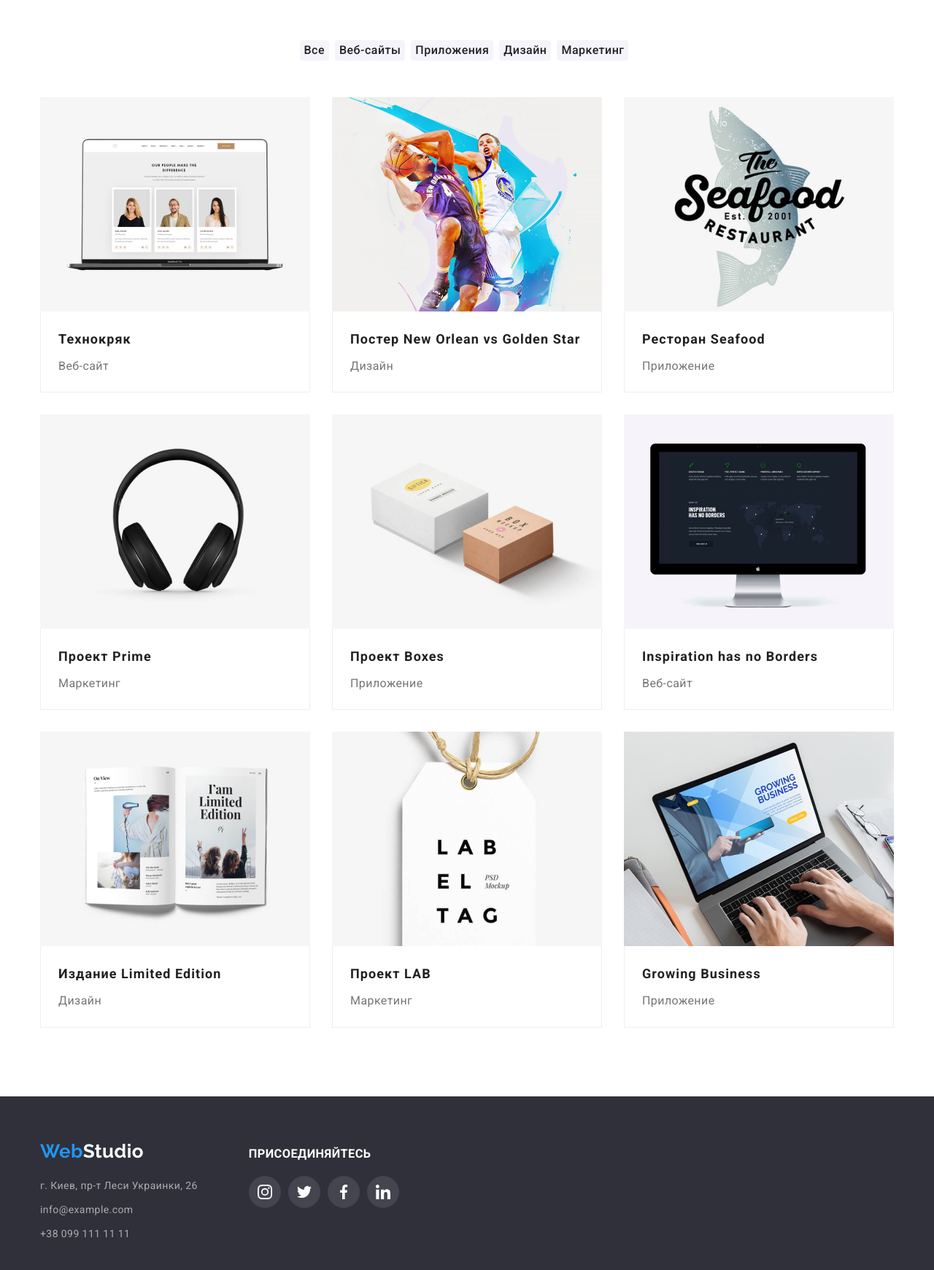
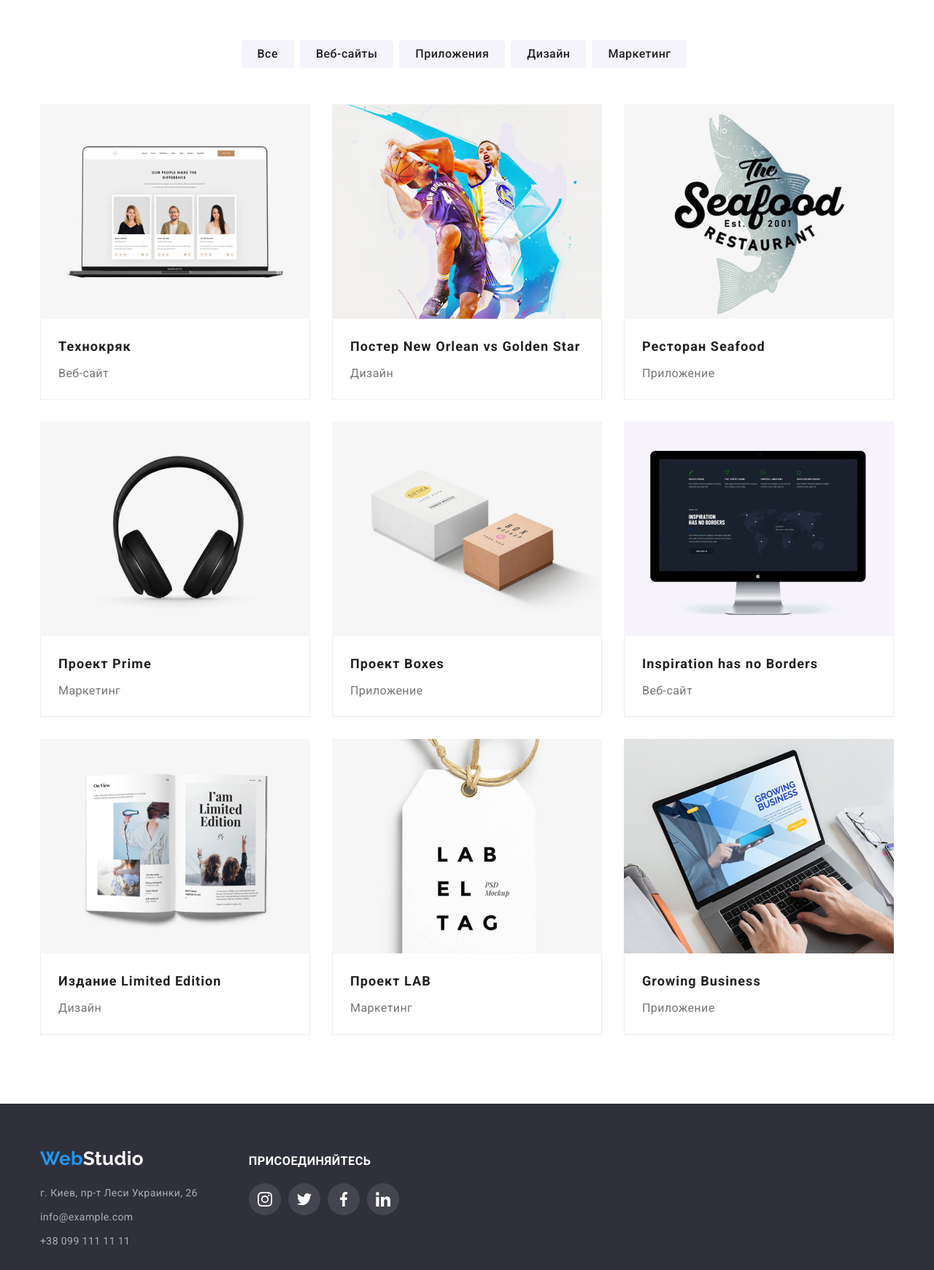
Before and after one commit to AnnaYarmolenko/goit-markup-hw-05, a plain HTML site: page portfolio.html in a window 1280 px wide. Shown: the part 120-1861 px from the top of the page at 73% size. Drawn offline with nearby package versions, Linux system fonts and the light colour scheme.

Commit message:
Фокус в портфолио

```diff
--- a/css/styles.css
+++ b/css/styles.css
@@ -402,6 +402,7 @@ svg{
   clip: rect(0 0 0 0);
 }
 .projects-button button {
+  padding: 6px 22px;
   font-family: Roboto, sans-serif;
   font-weight: 500;
   font-size: 16px;
@@ -556,15 +557,14 @@ footer {
   justify-content: center;
   position: absolute;
   bottom: 0;
-  right: 0;
+  width: 100%;
   left: 0;
   margin-right: 0px;
   height: 70px;
   color: var(--bg-color);
-  padding: 27px 82px 27px 83px;
   background-color:rgba(47, 48, 58, 80%);
+  align-items: center;
 }
-
 .icon-close{
   fill: var(--svg-color);
 }
@@ -589,11 +589,8 @@ footer {
   position: fixed;
   top: 0;
   left: 0;
-  right: 0;
-  height: 1024px;
-  max-width: 1600px;
-  margin-left: auto;
-  margin-right: auto;
+  height: 100%;
+  width: 100%;
   z-index: 2;
   background-color: rgba(0, 0, 0, 0.2);
   opacity: 1;
@@ -646,12 +643,9 @@ footer {
   width: 100%;
   height: 100%;
   background-color: var(--project-description-color);
-  transform: translateY(100%);
+  transform: translateY(101%);
   transition: transform 250ms cubic-bezier(0.4, 0, 0.2, 1);
   opacity: 1;
-}
-.li-our-project:hover .project-description{
-  transform: translateY(0);
 }
 .project-description p{
   display: inline-block;
@@ -662,3 +656,7 @@ footer {
   color: var(--bg-color);
   text-shadow: 0px 4px 4px rgba(0, 0, 0, 0.25);
 }
+.project-link:hover .project-description,
+.project-link:focus .project-description{
+  transform: translateY(0);
+}
--- a/portfolio.html
+++ b/portfolio.html
@@ -69,13 +69,12 @@
                 <ul class="our-projects-title">
                     <li class="li-our-project">
                         <div class="project-overlay">
-                        <a href="">
+                        <a class="project-link" href="#">
                             <img src="./img/img.jpg" alt="img" width="370">
                             <div class="project-description">
-                                  <p class="text-description">Технокряк это современная площадка распространения коронавируса. Компании используют эту платформу для цифрового шпионажа и атак на защищенные сервера конкурентов.</p>
+                                  <p>Технокряк это современная площадка распространения коронавируса. Компании используют эту платформу для цифрового шпионажа и атак на защищенные сервера конкурентов.</p>
                             </div>
                         </div>
-
                             <div class="card-contents">
                                 <h2>Технокряк</h2>
                                 <p>Веб-сайт</p>
@@ -83,8 +82,11 @@
                         </a>
                     </li>
                     <li class="li-our-project">
-                        <a href="">
+                        <div class="project-overlay">
+                        <a class="project-link" href="">
                             <img src="./img/img1.jpg" alt="img1" width="370">
+                            <div class="project-description"></div>
+                        </div>
                             <div class="card-contents">
                                 <h2>Постер New Orlean vs Golden Star</h2>
                                 <p>Дизайн</p>
@@ -92,8 +94,11 @@
                         </a>
                     </li>
                     <li class="li-our-project">
-                        <a href="">
+                        <div class="project-overlay">
+                        <a class="project-link" href="">
                             <img src="./img/img2.jpg" alt="img2" width="370">
+                            <div class="project-description"></div>
+                        </div>
                             <div class="card-contents">
                                 <h2>Ресторан Seafood</h2>
                                 <p>Приложение</p>
@@ -101,8 +106,11 @@
                         </a>
                     </li>
                     <li class="li-our-project">
-                        <a href="">
+                        <div class="project-overlay">
+                        <a class="project-link" href="">
                             <img src="./img/img3.jpg" alt="img3" width="370">
+                            <div class="project-description"></div>
+                        </div>
                             <div class="card-contents">
                                 <h2>Проект Prime</h2>
                                 <p>Маркетинг</p>
@@ -110,8 +118,11 @@
                         </a>
                     </li>
                     <li class="li-our-project">
-                        <a href="">
+                        <div class="project-overlay">
+                        <a class="project-link" href="">
                             <img src="./img/img4.jpg" alt="img4" width="370">
+                            <div class="project-description"></div>
+                        </div>
                             <div class="card-contents">
                                 <h2>Проект Boxes</h2>
                                 <p>Приложение</p>
@@ -119,8 +130,11 @@
                         </a>
                     </li>
                     <li class="li-our-project">
-                        <a href="">
+                        <div class="project-overlay">
+                        <a class="project-link" href="">
                             <img src="./img/img5.jpg" alt="img5" width="370">
+                            <div class="project-description"></div>
+                        </div>
                             <div class="card-contents">
                                 <h2>Inspiration has no Borders</h2>
                                 <p>Веб-сайт</p>
@@ -128,8 +142,11 @@
                         </a>
                     </li>
                     <li class="li-our-project">
-                        <a href="">
+                        <div class="project-overlay">
+                        <a class="project-link" href="">
                             <img src="./img/img6.jpg" alt="img6" width="370">
+                            <div class="project-description"></div>
+                        </div>
                             <div class="card-contents">
                                 <h2>Издание Limited Edition</h2>
                                 <p>Дизайн</p>
@@ -137,8 +154,11 @@
                         </a>
                     </li>
                     <li class="li-our-project">
-                        <a href="">
+                        <div class="project-overlay">
+                        <a class="project-link" href="">
                             <img src="./img/img7.jpg" alt="img7" width="370">
+                            <div class="project-description"></div>
+                        </div>
                             <div class="card-contents">
                                 <h2>Проект LAB</h2>
                                 <p>Маркетинг</p>
@@ -146,8 +166,11 @@
                         </a>
                     </li>
                     <li class="li-our-project">
-                        <a href="">
+                        <div class="project-overlay">
+                        <a class="project-link" href="">
                             <img src="./img/img8.jpg" alt="img8" width="370">
+                            <div class="project-description"></div>
+                        </div>
                             <div class="card-contents">
                                 <h2>Growing Business</h2>
                                 <p>Приложение</p>
```
